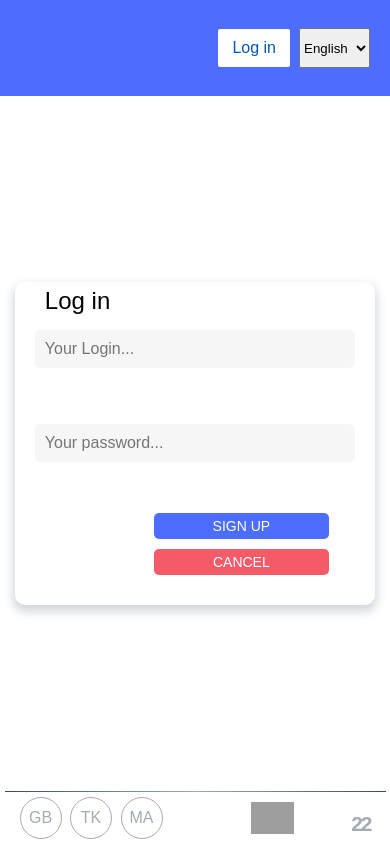
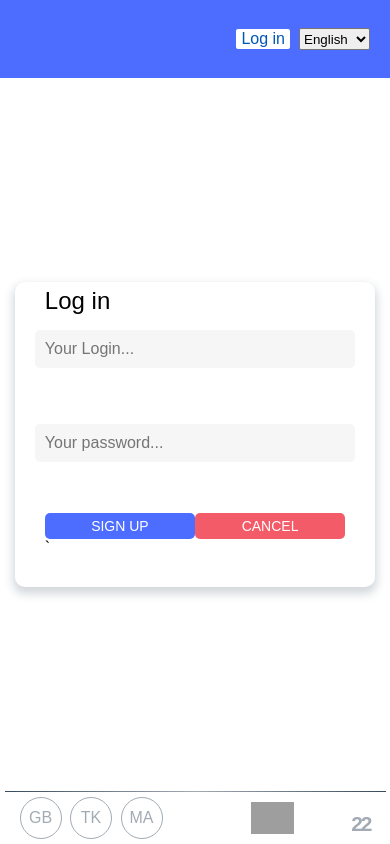
Before and after one commit to kastrubait/project-management-app, a React (Create React App) app: page /signIn/1 in a window 390 px wide. Built offline with nearby package versions, Linux system fonts and the light colour scheme; grey boxes are pictures that could not be loaded.

Commit message:
update: fix mobile version and bugs

```diff
--- a/src/app/components/EditProfile/EditProfileForm.module.scss
+++ b/src/app/components/EditProfile/EditProfileForm.module.scss
@@ -9,7 +9,7 @@
   position: inherit;
   top: 40%;
   left: 33%;
-  width: 450px;
+  width: 30rem;
   box-shadow: 0px 5px 10px 2px rgba(34, 60, 80, 0.2);
   > input {
     display: block;
@@ -28,10 +28,23 @@
     margin-left: -8;
   }
 }
+.serviceMessage {
+  color: red;
+  font-size: 30;
+}
 
-.closeButton {
-  margin-left: 425px;
+.serviceButtons {
+  display: flex;
+  justify-content: space-between;
+}
+
+.headerForm {
+  display: flex;
+  justify-content: space-between;
   cursor: pointer;
+  > p {
+    font-size: 20px;
+  }
 }
 
 .editProfileButton {
@@ -56,10 +69,7 @@
   .form {
     top: 32%;
     left: 6%;
-    width: 77%;
-  }
-  %button {
-    margin-left: 127px;
+    width: 30rem;
   }
 }
 
@@ -69,9 +79,6 @@
     left: 6%;
     width: 77%;
   }
-  %button {
-    margin-left: 127px;
-  }
 }
 
 @media (max-width: 430px) {
@@ -79,9 +86,6 @@
     top: 39%;
     left: 3%;
     width: 77%;
-  }
-  %button {
-    margin-left: 109px;
   }
 }
 
@@ -91,7 +95,4 @@
     left: 3%;
     width: 77%;
   }
-  %button {
-    margin-left: 79px;
-  }
 }
--- a/src/app/components/EditProfile/EditProfileForm.tsx
+++ b/src/app/components/EditProfile/EditProfileForm.tsx
@@ -85,18 +85,16 @@ const EditProfileForm: FC<IEditProfileForm> = ({
   return (
     <>
       <form className={styles.form} onSubmit={handleSubmit(onSubmit)}>
-        <h3>{t('Edit form')}</h3>
+        <div className={styles.headerForm}>
+          <h3>{t('Edit profile')}</h3>
+          {isSavedForm && <p className={styles.serviceMessage}>{t('Your data is saved')}</p>}
           <Tippy content={<span>Go Back</span>}>
-          <button data-tip="Go Back" className={styles.closeButton} onClick={GoBackHandler}>
+            <button type="button" data-tip="Go Back" onClick={GoBackHandler}>
               X
             </button>
           </Tippy>
+        </div>
 
-        {isSavedForm && (
-          <div style={{ color: 'red', fontSize: 30, marginTop: -34.5 }}>
-            {t('Your data is saved')}
-          </div>
-        )}
         <Tippy content={<span>Your name here please</span>}>
           <input
             {...register('arg0', { required: true, maxLength: 15, minLength: 5 })}
@@ -126,6 +124,7 @@ const EditProfileForm: FC<IEditProfileForm> = ({
           <p>{t('Password must be more than 5 characters')}</p>
         )}
         {errors?.arg2?.type === 'maxLength' && <p>{t('Password cannot exceed 15 characters')}</p>}
+        <div className={styles.serviceButtons}>
           <Tippy content={<span>Save your data</span>}>
             <button type="submit" className={styles.buttonSubmitForm}>
               {t(submitButton)}
@@ -133,14 +132,15 @@ const EditProfileForm: FC<IEditProfileForm> = ({
           </Tippy>
 
           <Modal isVisible={isVisible} title={t('Warning')} content={content} onClose={onClose} />
-        <div>
+
           <Tippy placement="bottom" content={<span>Attention! This process is irreversible!</span>}>
-            <input
+            <button
               className={styles.buttonDeleteUser}
               type="button"
-              value={t(openModalButton)}
               onClick={() => setIsVisible(true)}
-            />
+            >
+              {t(openModalButton)}
+            </button>
           </Tippy>
         </div>
       </form>
--- a/src/app/local/translations/translationsEn.json
+++ b/src/app/local/translations/translationsEn.json
@@ -1,6 +1,6 @@
 {
   "Create new board": "Create new board",
-  "Edit form": "Edit form",
+  "Edit profile": "Edit profile",
   "Name must be more than 5 characters": "Name must be more than 5 characters",
   "Login must be more than 5 characters": "Login must be more than 5 characters",
   "Password must be more than 5 characters": "Password must be more than 5 characters",
@@ -10,7 +10,6 @@
   "Name is required": "Name is required",
   "Login is required": "Login is required",
   "Password is required": "Password is required",
-  "Edit profile": "Edit profile",
   "Your data is saved": "Your data is saved",
   "User removed successfully": "User removed successfully",
   "You are soure for delete user": "You are soure for delete user",
--- a/src/app/local/translations/translationsRu.json
+++ b/src/app/local/translations/translationsRu.json
@@ -1,6 +1,5 @@
 {
   "Create new board": "Создать доску",
-  "Edit form": "Редактирование профиля",
   "Name must be more than 5 characters": "Имя должно быть больше 5 символов",
   "Name cannot exceed 15 characters": "Имя не может быть больше 15 символов",
   "Login must be more than 5 characters": "Логин должен быть больше 5 символов",
@@ -13,7 +12,7 @@
   "Name is required": "Поле Имя обязательное к заполнению",
   "Login is required": "Поле Логин обязательное к заполнению",
   "Password is required": "Поле Пароль обязательное к заполнению",
-  "Edit profile": "Изменить профиль",
+  "Edit profile": " Редактировать профиль",
   "Your data is saved": "Ваши данные сохранены",
   "User removed successfully": "Профиль успешно удален",
   "You are soure for delete user": "Вы действительно хотите удалить профиль",
--- a/src/app/modules/Header/Sticky.module.scss
+++ b/src/app/modules/Header/Sticky.module.scss
@@ -96,3 +96,9 @@
   margin-left: 109px;
   margin-bottom: 36px;
 }
+
+@media (max-width: 430px) {
+  .editProfileButton {
+    padding: 1px 5px;
+  }
+}
--- a/src/app/pages/SignUserPage.tsx
+++ b/src/app/pages/SignUserPage.tsx
@@ -38,7 +38,7 @@ export const SignUserPage = () => {
       <>
         {id === 'up' ? (
           <Fragment>
-            <div style={{ fontSize: 24, marginTop: -34.5 }}>{t('Create an account')}</div>
+            <div style={{ fontSize: 24, marginTop: -16.5 }}>{t('Create an account')}</div>
             <input
               {...register('name', {
                 required: `${t('Name is required')}`,
@@ -60,7 +60,6 @@ export const SignUserPage = () => {
         ) : (
           <div style={{ fontSize: 24, marginTop: -34.5 }}>{t('Log in')}</div>
         )}
-
         <input
           {...register('login', {
             required: `${t('Login is required')}`,
@@ -78,7 +77,6 @@ export const SignUserPage = () => {
             </p>
           )}
         </div>
-
         <input
           {...register('password', {
             required: `${t('Password is required')}`,
@@ -96,13 +94,15 @@ export const SignUserPage = () => {
             </p>
           )}
         </div>
-
+        <div className={styles.serviceButtons}>
           <button type="submit" className={styles.buttonSubmitForm}>
             {id === 'in' ? `${t('Sign in')}` : `${t('Sign up')}`}
           </button>
           <button className={styles.buttonDeleteUser} type="button" onClick={handleClickCancel}>
             {t('Cancel')}
           </button>
+        </div>
+        `
       </>
     </form>
   );
--- a/src/app/shared/styles/main.scss
+++ b/src/app/shared/styles/main.scss
@@ -23,7 +23,6 @@
   border: 0;
   padding: 5px 0;
   margin-top: 10px;
-  margin-left: 250px;
   border-radius: 5px;
   background-color: $blueFire;
 
```
Lines whose indentation alone changed are shown as unchanged.
